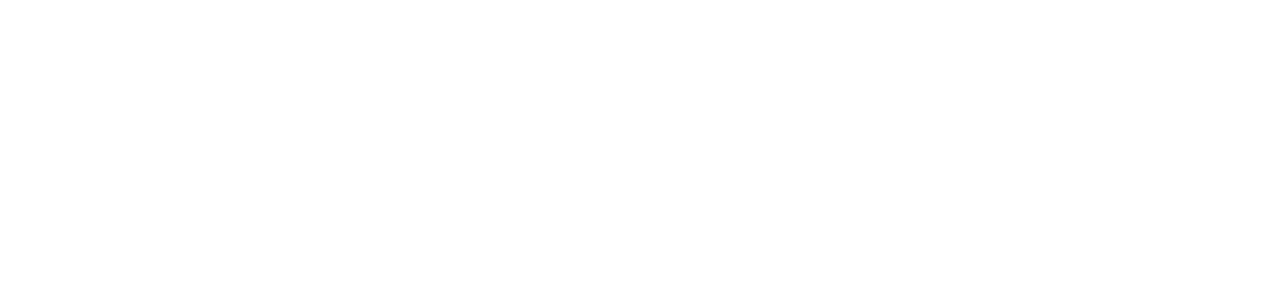
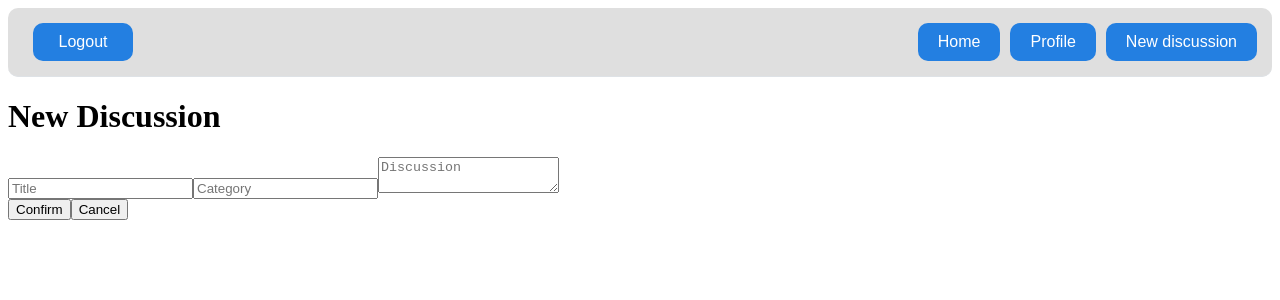
Before and after one commit to YoussefGUERAI/Forum-App, a Vue app: page /create in a window 1280 px wide. Before the commit this address had no page. Shown: the top 300 px of the page. Built offline with nearby package versions, Linux system fonts and the light colour scheme.

Commit message:
add creation feature

```diff
--- a/src/router/index.js
+++ b/src/router/index.js
@@ -5,6 +5,7 @@
 import HomePage from "@/views/HomePage.vue";
 import UserView from "@/views/UserView.vue";
 import DiscussionDetail from "@/views/DiscussionDetailView.vue";
+import CreateView from "@/views/CreateView.vue";
 
 const routes = [
   { path: "/", component: SignupView },
@@ -12,7 +13,7 @@
   { path: "/home", component: HomePage },
   { path: "/profile", component: UserView, props: true },
   { path: "/discussion/:id", component: DiscussionDetail, props: true },
-
+  { path: "/create", component: CreateView, props: true },
 ];
 
 
--- /dev/null
+++ b/src/views/CreateView.vue
@@ -0,0 +1,45 @@
+<template>
+    <div>
+        <nav-bar></nav-bar>
+        <h1>New Discussion</h1>
+        <div class="form-group">
+            <input type="text" v-model="title" placeholder="Title" required>
+            <input type="text" placeholder="Category" v-model="category" required>
+            <textarea v-model="content" placeholder="Discussion" required></textarea>
+            <div class="buttons">
+                <input type="button" value="Confirm" @click="confirm()">
+                <router-link to="/home"><input type="button" value="Cancel"></router-link>
+            </div>
+        </div>
+
+    </div>
+</template>
+
+<script setup>
+import NavBar from '../components/NavBar.vue'
+import { db, auth } from '../firebase/config.js'
+import { ref } from 'vue'
+import { useRouter } from 'vue-router'
+
+
+const router = useRouter()
+let title = ref("")
+let category = ref("")
+let content = ref("")
+
+const confirm = () => {
+    db.collection('discussions').add({
+        title : title.value,
+        category : category.value,
+        content : content.value,
+        created_at : new Date(),
+        author: auth.currentUser.uid
+    }).then(() => {
+        console.log("Discussion created");
+        router.push('/home');
+    }).catch((error) => {
+        console.error("Error creating discussion: ", error);
+    });
+}
+
+</script>
```
